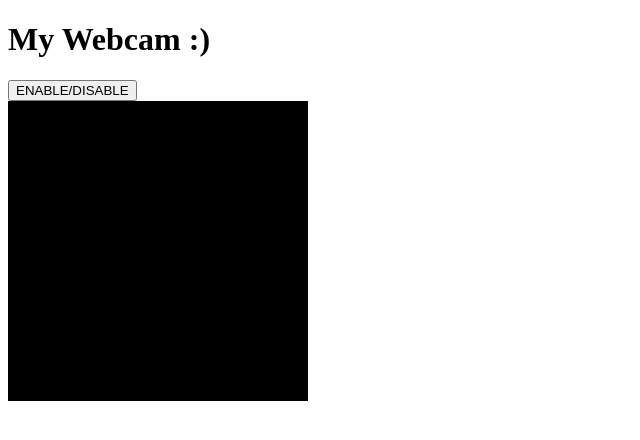
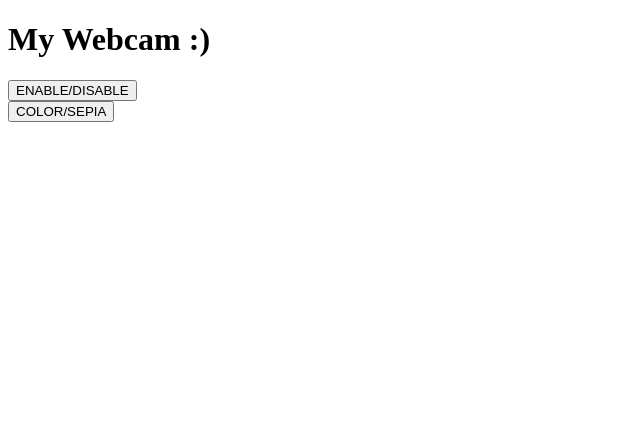
Before and after one commit to bouwe77/react-webcam, a React (Create React App) app: page / in a window 1280 px wide. Shown: the top 440 px of the page, without its empty margins (0-640 px from the left). Built offline with nearby package versions, Linux system fonts and the light colour scheme; no server answers.

Commit message:
Added a toggle to switch the webcam between color and sepia

```diff
--- a/src/App.js
+++ b/src/App.js
@@ -11,10 +11,15 @@ const videoConstraints = {
 };
 
 function App() {
-  const [webcamDisabled, setWebcamDisabled] = useState(true);
+  const [webcamDisabled, setWebcamDisabled] = useState(false);
+  const [sepia, setSepia] = useState(true);
 
   function toggleDisableWebcam() {
     setWebcamDisabled(!webcamDisabled);
+  }
+
+  function toggleSepia() {
+    setSepia(!sepia);
   }
 
   return (
@@ -23,6 +28,7 @@ function App() {
 
       <div>
         <button onClick={toggleDisableWebcam}>ENABLE/DISABLE</button>
+        <br /> <button onClick={toggleSepia}>COLOR/SEPIA</button>
       </div>
 
       {webcamDisabled ? (
@@ -34,7 +40,10 @@ function App() {
           }}
         />
       ) : (
-        <Webcam videoConstraints={videoConstraints} />
+        <Webcam
+          className={sepia ? "sepia" : null}
+          videoConstraints={videoConstraints}
+        />
       )}
     </>
   );
--- a/src/styles.css
+++ b/src/styles.css
@@ -1,38 +1,4 @@
-.App {
-  text-align: center;
+.sepia {
+  -webkit-filter: sepia(1);
+  filter: sepia(1);
 }
-
-.App-logo {
-  height: 40vmin;
-  pointer-events: none;
-}
-
-@media (prefers-reduced-motion: no-preference) {
-  .App-logo {
-    animation: App-logo-spin infinite 20s linear;
-  }
-}
-
-.App-header {
-  background-color: #282c34;
-  min-height: 100vh;
-  display: flex;
-  flex-direction: column;
-  align-items: center;
-  justify-content: center;
-  font-size: calc(10px + 2vmin);
-  color: white;
-}
-
-.App-link {
-  color: #61dafb;
-}
-
-@keyframes App-logo-spin {
-  from {
-    transform: rotate(0deg);
-  }
-  to {
-    transform: rotate(360deg);
-  }
-}
```
